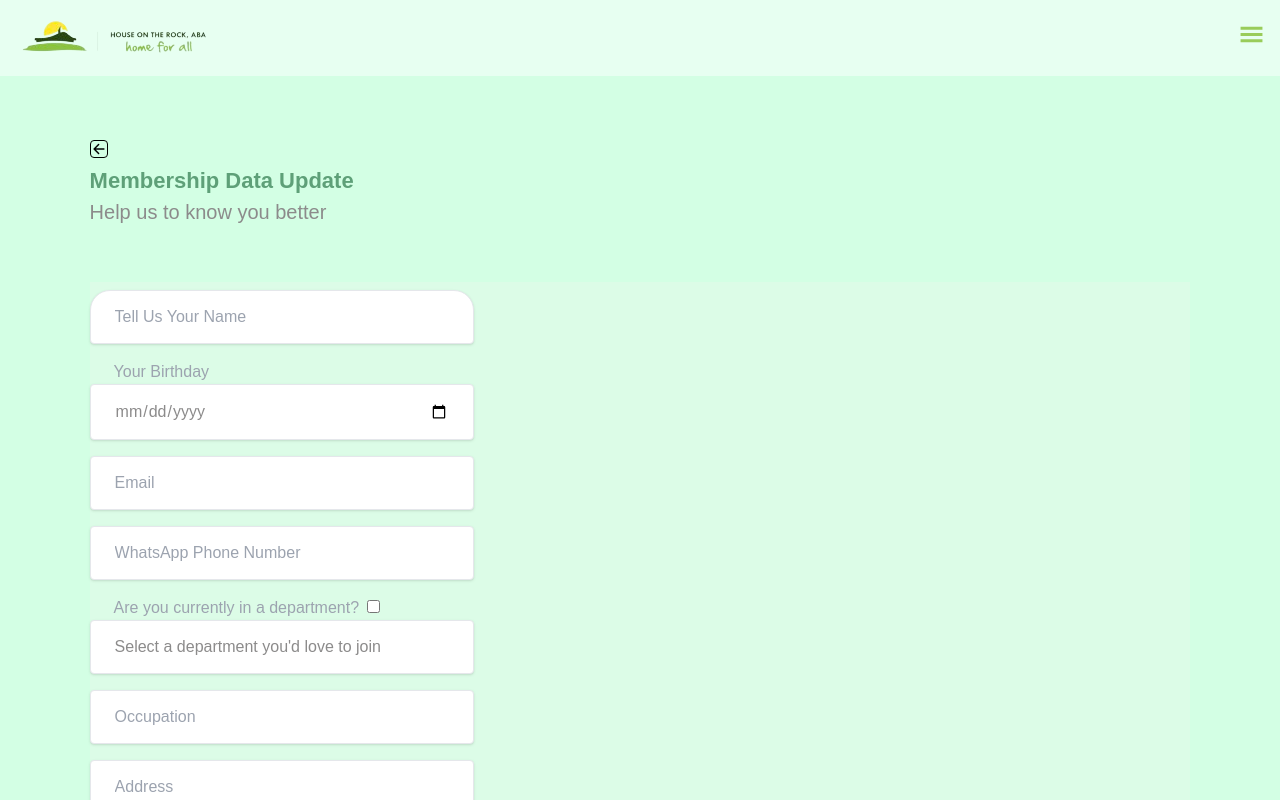
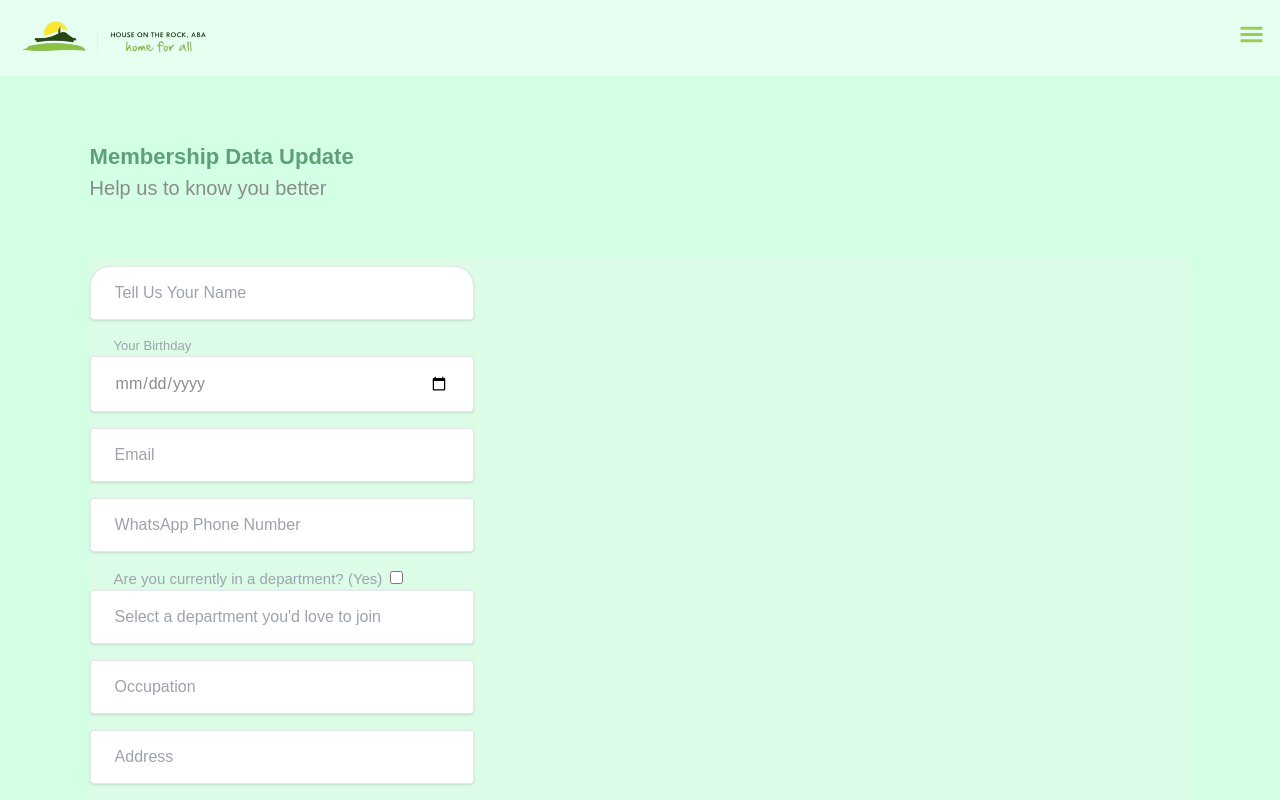
Before and after one commit to ifeanyi305/hotr_abia, a React (Create React App) app: page /church_in_the_home/updpate_data in a window 1280 px wide. Shown: the top 800 px of the page. Built offline with nearby package versions, Linux system fonts and the light colour scheme; a web font is replaced by a local one.

Commit message:
Update web

```diff
--- a/src/data/data.js
+++ b/src/data/data.js
@@ -1,8 +1,12 @@
+import React from 'react';
 import book1 from "../images/book1.png";
 import book2 from "../images/book2.png";
 import book3 from "../images/book3.png";
 import book4 from "../images/book4.png";
-import lady_praising from "../images/lady_praising.png";
+import { FaYoutube } from "react-icons/fa";
+import { BiSolidDonateHeart } from "react-icons/bi";
+import { IoLocation } from "react-icons/io5";
+import lady_praising from "../images/lady_praising.jpeg";
 import man_worshiping from "../images/man_worshiping.jpeg";
 import lady_alter from "../images/lady_alter.jpeg"
 import lady_worship from "../images/lady_worshiping.jpeg"
@@ -37,16 +41,19 @@ export const infoData = [
   {
     title: "RECENT SERMONS",
     btnText: "WATCH",
+    icon: <FaYoutube className="mt-[-3px]" />,
     link: "https://www.youtube.com/@houseontherockaba4362"
   },
   {
     title: "PARTNER WITH US",
     btnText: "GIVE",
+    icon: <BiSolidDonateHeart className="mt-[-3px]" />,
     link: "/partner"
   },
   {
     title: "CITH CENTERS NEAR YOU",
     btnText: "LOCATIONS",
+    icon: <IoLocation className="mt-[-3px]" />,
     link: "/church_in_the_home"
   },
 ];
--- a/src/pages/Home.js
+++ b/src/pages/Home.js
@@ -72,7 +72,8 @@ const Home = () => {
           {infoData.map((data, index) => (
             <div key={index} className="my-8">
               <p className="text-[22px] font-[400] text-white">{data.title}</p>
-              <button className="bg-white px-6 py-[4px] text-[#438E5B] text-[17px]">
+              <button className="bg-white flex items-center gap-2 px-6 py-[4px] text-[#438E5B] text-[17px]">
+                {data.icon}
                 {data.btnText === "RECENT SERMONS" ? (
                   <a href={data.link} target="_blank" rel="noreferrer">{data.btnText}</a>
                 ) : (<Link to={data.link}>{data.btnText}</Link>)}
@@ -84,7 +85,7 @@ const Home = () => {
       <section className="bg-[#DDDDDD] w-full py-6 px-[10%]">
         <div className="py-6">
           <p className="text-[#515151] text-[23px] font-[500] text-center">
-            Business &amp; Leadership Teaching
+            Business &amp; Leadership Teachings
           </p>
         </div>
         <iframe className="w-full" height="200" src="https://www.youtube.com/embed/B9U-9N3vwSM?si=gL0JpsBNCCah_PaH" title="YouTube video player" frameborder="0" allow="accelerometer; autoplay; clipboard-write; encrypted-media; gyroscope; picture-in-picture; web-share" referrerpolicy="strict-origin-when-cross-origin" allowfullscreen></iframe>
@@ -104,7 +105,7 @@ const Home = () => {
             onClick={handlePrev}
             disabled={isPrevDisabled}
             type="button"
-            className={`px-2 py-[4px] border-[#000] bg-gray-400 border-[1px] rounded-[50%] ${isPrevDisabled ? 'opacity-50 cursor-not-allowed' : ''}`}
+            className={`px-2 py-[4px] text-white border-[#E7FFF1] bg-[#99CC5A] border-[1px] rounded-[50%] ${isPrevDisabled ? 'opacity-50 cursor-not-allowed' : ''}`}
           >
             &larr;
           </button>
@@ -121,7 +122,7 @@ const Home = () => {
             onClick={handleNext}
             disabled={isNextDisabled}
             type="button"
-            className={`px-2 py-[4px] border-[#000] border-[1px] bg-gray-400 rounded-[50%] ${isNextDisabled ? 'opacity-50 cursor-not-allowed' : ''}`}
+            className={`px-2 py-[4px] border-[#E7FFF1] text-white border-[1px] bg-[#99CC5A] rounded-[50%] ${isNextDisabled ? 'opacity-50 cursor-not-allowed' : ''}`}
           >
             &rarr;
           </button>
--- a/src/pages/churchInfo/accountDetails/AccountDetails.js
+++ b/src/pages/churchInfo/accountDetails/AccountDetails.js
@@ -59,7 +59,7 @@ const AccountDetails = () => {
       </div>
       <div className="bg-[#E7FFF1] w-full  py-[5%] px-[7%]">
         <div className="bg-white p-6">
-          <p className="text-[#23854c] text-center pb-6">House On The Rock Aba</p>
+          <p className="text-[#23854c] text-center font-extrabold text-[24px] pb-6">House On The Rock Aba</p>
           <img src={gtBank} alt="gt_bank_logo" className="m-auto my-4" />
           {accountDetails.map((detail, index) => (
             <div className="bg-[#F6F6F6] rounded-2xl p-4 my-4">
--- a/src/pages/churchInfo/cith/Cith.js
+++ b/src/pages/churchInfo/cith/Cith.js
@@ -1,7 +1,6 @@
 import React, { useState } from 'react';
 import bible from "../../../images/read_bible.png";
 import ComponentFooter from '../../../components/footer/ComponentFooter';
-import { Link } from 'react-router-dom';
 import { cithData } from '../../../data/data';
 
 const Cith = () => {
@@ -22,14 +21,6 @@ const Cith = () => {
         <div className="">
           <div className="mb-4 flex justify-center">
             <img src={bible} alt="read_bible" />
-          </div>
-          <p className="text-[#5EA078] font-[500] text-[20px] text-center">
-            We would like to know about you, so we could reach out to you
-          </p>
-          <div className="flex justify-center">
-            <button type="button" className="bg-[#5EA078] mt-4 text-white px-6 py-2 rounded-xl font-[600] text-[20px] text-center">
-              <Link to="/church_in_the_home/updpate_data">Update your data</Link>
-            </button>
           </div>
         </div>
         <input
--- a/src/pages/churchInfo/cith/MembersData.js
+++ b/src/pages/churchInfo/cith/MembersData.js
@@ -2,11 +2,8 @@ import React, { useState } from 'react';
 import ComponentFooter from '../../../components/footer/ComponentFooter';
 import { ToastContainer, toast } from 'react-toastify';
 import 'react-toastify/dist/ReactToastify.css';
-import { useNavigate } from 'react-router-dom';
-import { IoArrowBackOutline } from "react-icons/io5";
 
 const MembersData = () => {
-  const navigate = useNavigate();
   const [isLoading, setIsLoading] = useState(false);
 
   const [formData, setFormData] = useState({
@@ -128,9 +125,6 @@ const MembersData = () => {
     "Vessels of Glory",
     "Rock Theatre",
   ];
-  const handleBackClick = () => {
-    navigate(-1);
-  };
 
   return (
     <div>
@@ -149,12 +143,6 @@ const MembersData = () => {
         />
       </div>
       <div className="bg-[#D3FFE4] w-full py-[5%] px-[7%]">
-        <button
-          onClick={handleBackClick}
-          type="button"
-          className="border-[1px] border-black rounded">
-          <IoArrowBackOutline />
-        </button>
         <div>
           <p className="text-[#5EA078] font-[600] text-[22px]">
             Membership Data Update
@@ -165,7 +153,7 @@ const MembersData = () => {
           <form className="py-2 w-full max-w-sm" onSubmit={handleSubmit} id="form">
             {fields.map(field => (
               <div className="mb-4" key={field.id}>
-                <p className="pl-6 text-[#9CA3AF]">{field.label}</p>
+                <p className="pl-6 text-[#9CA3AF] text-[13px]">{field.label}</p>
                 {field.name !== "department" ? (
                   <input
                     className={`shadow bg-white py-4 px-6 appearance-none border rounded w-full text-[#8C8B8B]
@@ -183,8 +171,8 @@ const MembersData = () => {
                   />
                 ) : (
                   <div>
-                    <label className="pl-6 text-[#9CA3AF]">
-                      Are you currently in a department?
+                    <label className={`pl-6 text-[#9CA3AF] text-[15px] ${inDepartment ? "hidden" : "block"}`}>
+                      Are you currently in a department? {inDepartment ? (<>(No)</>) : (<>(Yes)</>)}
                       <input
                         type="checkbox"
                         name="inDepartment"
@@ -194,7 +182,7 @@ const MembersData = () => {
                       />
                     </label>
                     <select
-                      className="shadow bg-white py-4 px-6 appearance-none border rounded w-full text-[#8C8B8B] text-[16px] leading-tight focus:outline-none focus:shadow-outline"
+                      className="shadow bg-white py-4 px-6 appearance-none border rounded w-full text-[#9CA3AF] text-[16px] leading-tight focus:outline-none focus:shadow-outline"
                       name={formData.inDepartment ? "department" : "loveToJoinDepartment"}
                       id={formData.inDepartment ? "department" : "loveToJoinDepartment"}
                       value={formData.inDepartment ? formData.department : formData.loveToJoinDepartment}
--- a/src/pages/churchInfo/socialMedia/SocialMedia.js
+++ b/src/pages/churchInfo/socialMedia/SocialMedia.js
@@ -40,18 +40,18 @@ const SocialMedia = () => {
         <div className="flex items-center gap-8 justify-center my-6">
           <div>
             <a href="https://web.facebook.com/HouseOnTheRockAba" target="_blank" rel="noreferrer">
-              <AiOutlineFacebook className="text-[34px] font-extrabold" />
+              <AiOutlineFacebook className="text-[40px] font-extrabold" />
             </a>
             <a href="https://www.youtube.com/@houseontherockaba4362" target="_blank" rel="noreferrer">
-              <CiYoutube className="text-[38px] font-extrabold mt-4" />
+              <CiYoutube className="text-[44px] font-extrabold mt-4" />
             </a>
           </div>
           <div>
             <a href="https://t.me/hotraba" target="_blank" rel="noreferrer">
-              <FaTelegramPlane className="text-[34px] font-extrabold" />
+              <FaTelegramPlane className="text-[40px] font-extrabold" />
             </a>
             <a href="https://www.instagram.com/hotraba/" target="_blank" rel="noreferrer">
-              <FaInstagram className="text-[34px] font-extrabold mt-4" />
+              <FaInstagram className="text-[40px] font-extrabold mt-4" />
             </a>
           </div>
         </div>
```
Also changed, not shown: src/images/lady_praising.jpeg (added), src/images/lady_worshiping.jpeg.
